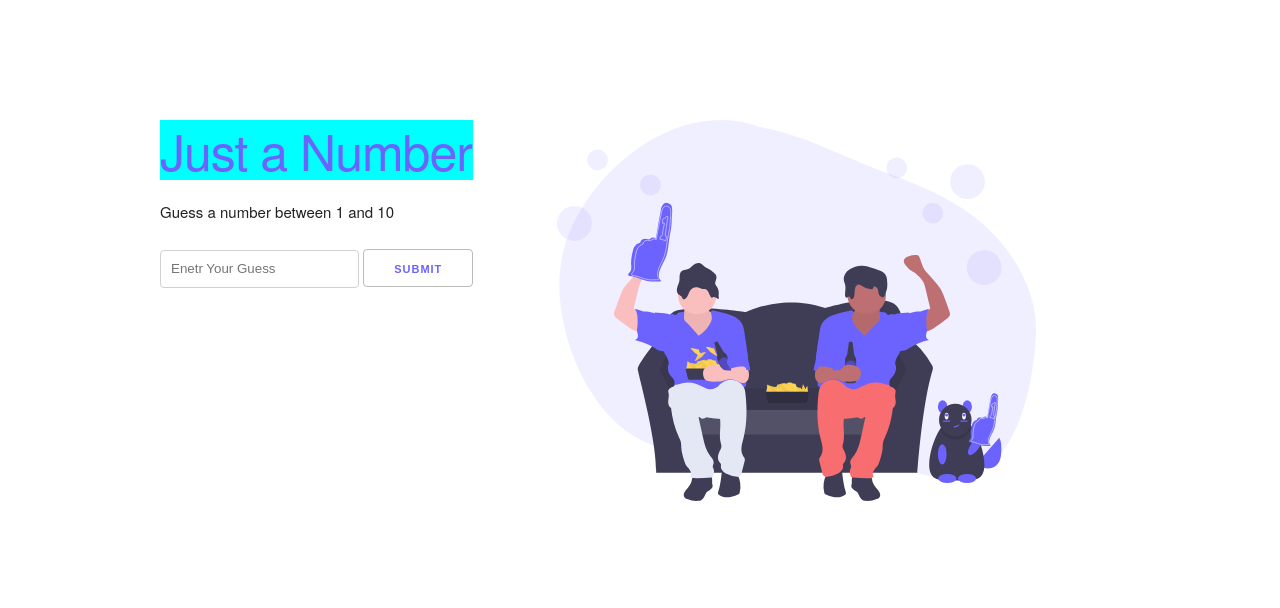
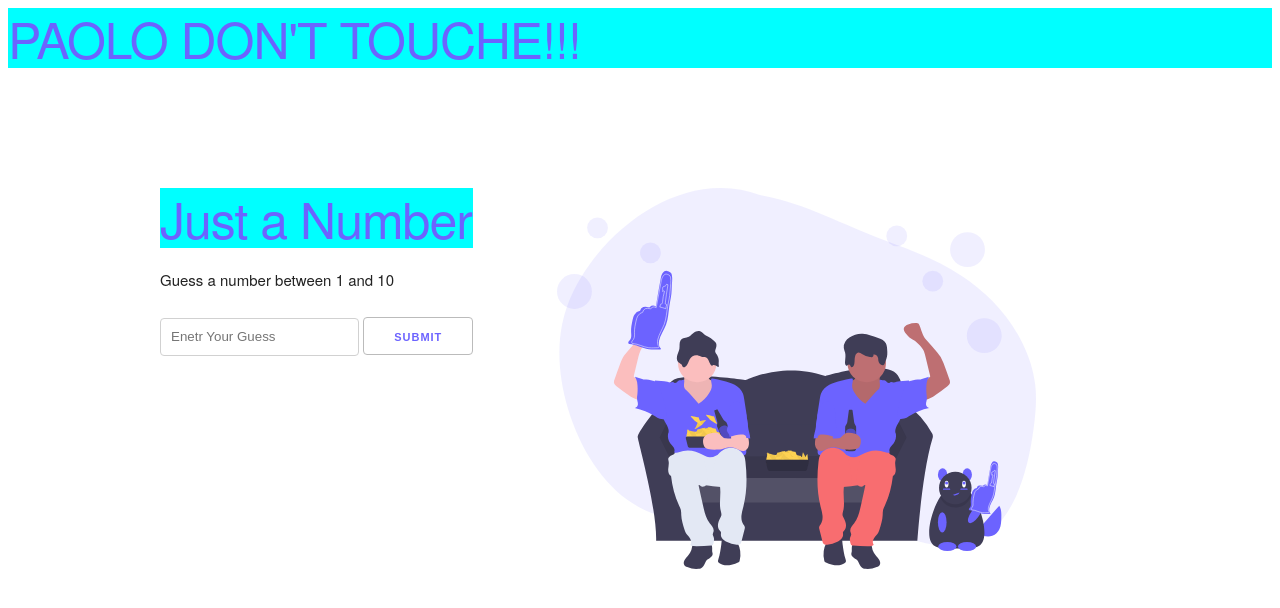
Before and after one commit to gazorpazorp85/git-collab, a plain HTML site: page index.html in a window 1280 px wide. Drawn offline with nearby package versions, Linux system fonts and the light colour scheme.

Commit message:
New header

```diff
--- a/index.html
+++ b/index.html
@@ -12,6 +12,7 @@
 
 <body>
     <section class="app">
+        <h1>PAOLO DON'T TOUCHE!!!</h1>
         <div class="container">
             <div>
                 <h1>Just a Number</h1>
```
